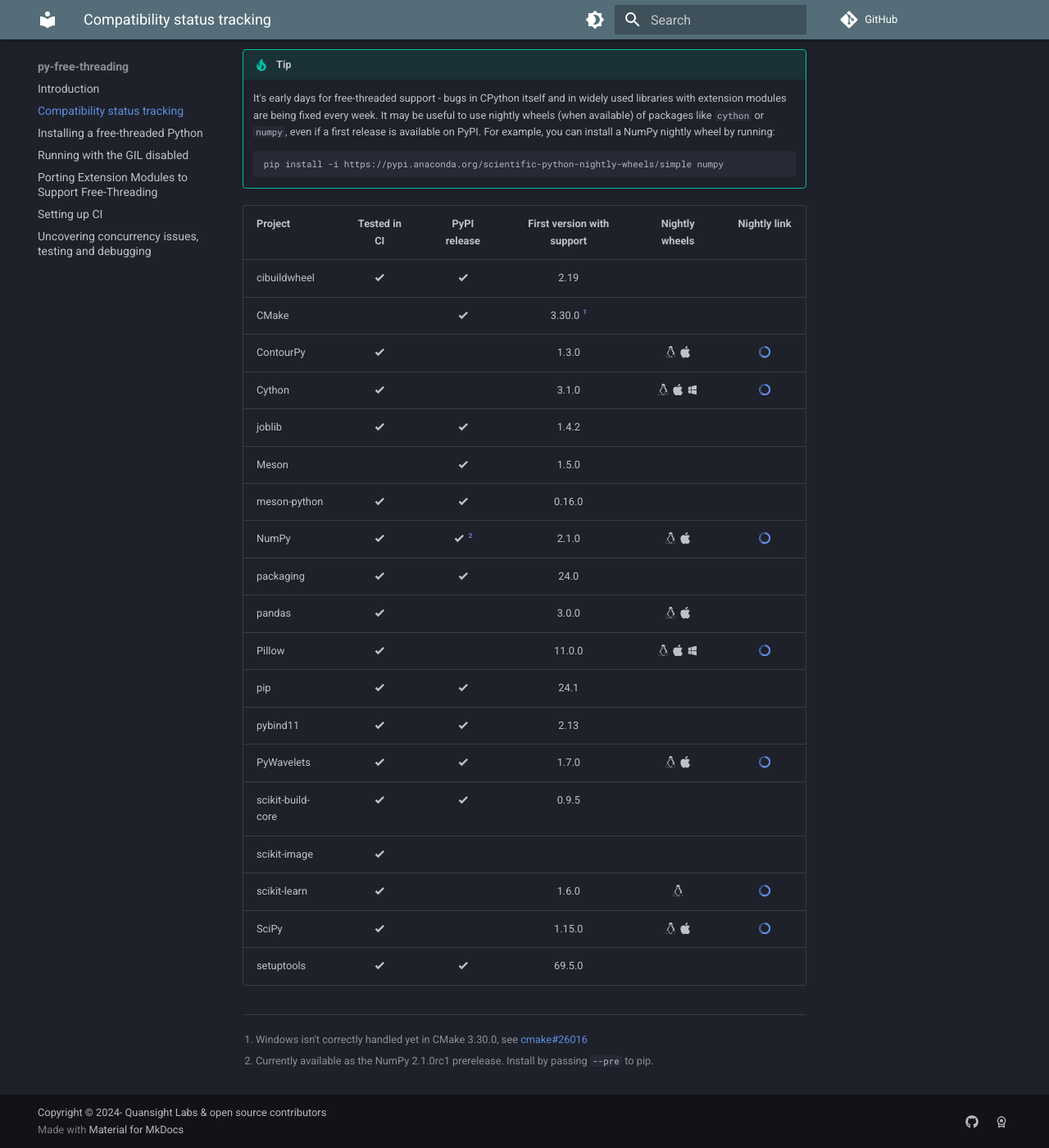
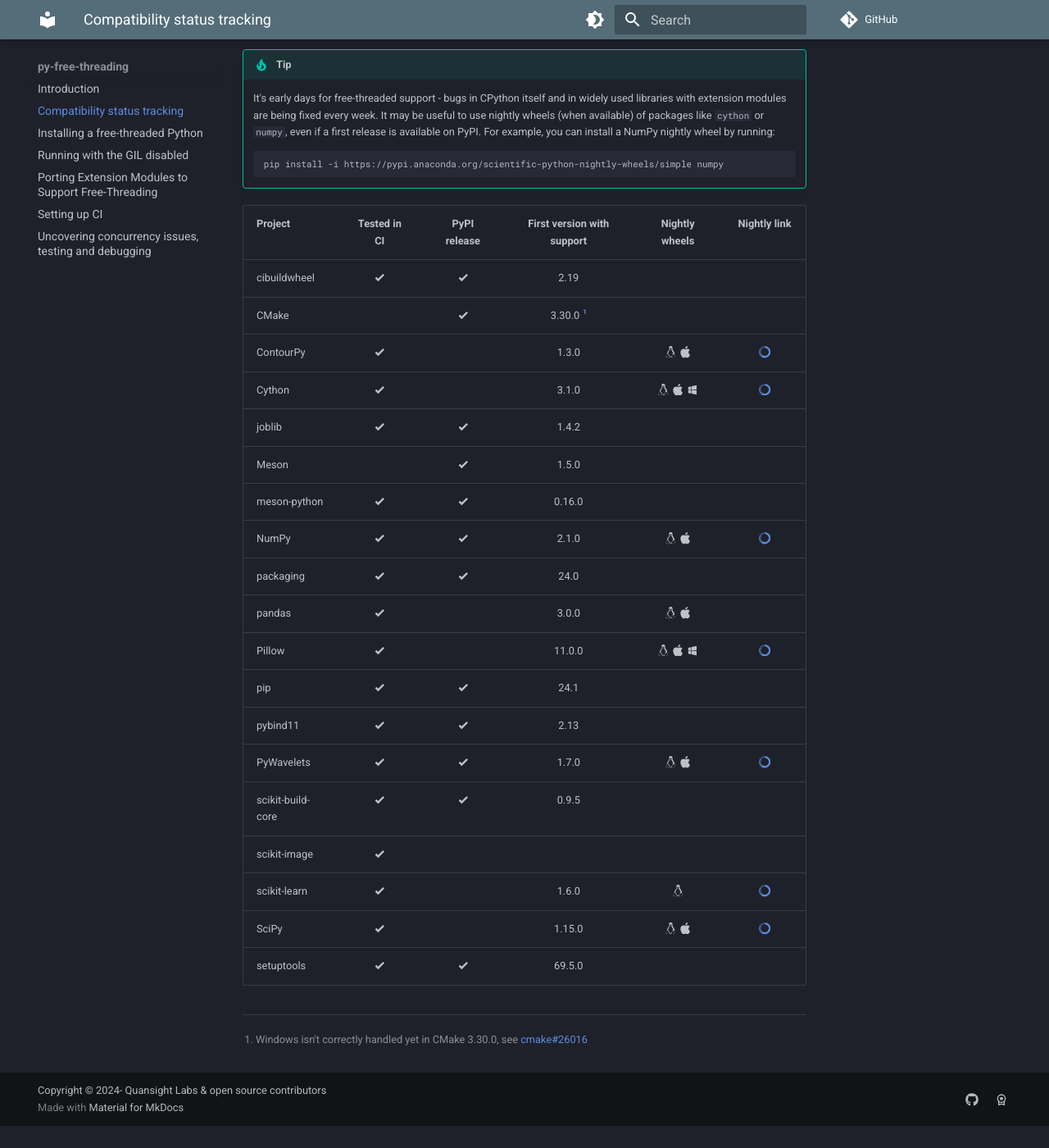
Before and after one commit to Quansight-Labs/free-threaded-compatibility, an MkDocs documentation site: the page built from docs/tracking.md, in a window 1280 px wide and 1400 px high, scrolled down 242 px. Shown: the whole window at 82% size. Built offline with MkDocs 1.6.1 and Material for MkDocs 9.7.7, drawn with Linux system fonts in a browser that asks for light colours; comment, search, counter and statistics services are not loaded; after the commit the page ends 1615 px from its top, so only the background shows below that.

Commit message:
remove note about numpy prerelease

```diff
--- a/docs/tracking.md
+++ b/docs/tracking.md
@@ -28,7 +28,7 @@
 | joblib            | :material-check-bold: |     :material-check-bold:      |           1.4.2            |                                                            |                                                                                          |
 | Meson             |                       |     :material-check-bold:      |           1.5.0            |                                                            |                                                                                          |
 | meson-python      | :material-check-bold: |     :material-check-bold:      |           0.16.0           |                                                            |                                                                                          |
-| NumPy             | :material-check-bold: | :material-check-bold: [^numpy] |           2.1.0            |               :simple-linux: :simple-apple:                |    [:simple-anaconda:](https://anaconda.org/scientific-python-nightly-wheels/numpy/)     |
+| NumPy             | :material-check-bold: |     :material-check-bold:      |           2.1.0            |               :simple-linux: :simple-apple:                |    [:simple-anaconda:](https://anaconda.org/scientific-python-nightly-wheels/numpy/)     |
 | packaging         | :material-check-bold: |     :material-check-bold:      |            24.0            |                                                            |                                                                                          |
 | pandas            | :material-check-bold: |                                |           3.0.0            |               :simple-linux: :simple-apple:                |                                                                                          |
 | Pillow            | :material-check-bold: |                                |           11.0.0           | :simple-linux: :simple-apple: :material-microsoft-windows: |    [:simple-anaconda:](https://anaconda.org/scientific-python-nightly-wheels/pillow/)    |
@@ -42,6 +42,3 @@
 | setuptools        | :material-check-bold: |     :material-check-bold:      |           69.5.0           |                                                            |                                                                                          |
 
 [^cmake]: Windows isn't correctly handled yet in CMake 3.30.0, see [cmake#26016](https://gitlab.kitware.com/cmake/cmake/-/issues/26016)
-
-[^numpy]: Currently available as the NumPy 2.1.0rc1 prerelease. Install by
-    passing `--pre` to pip.
```
